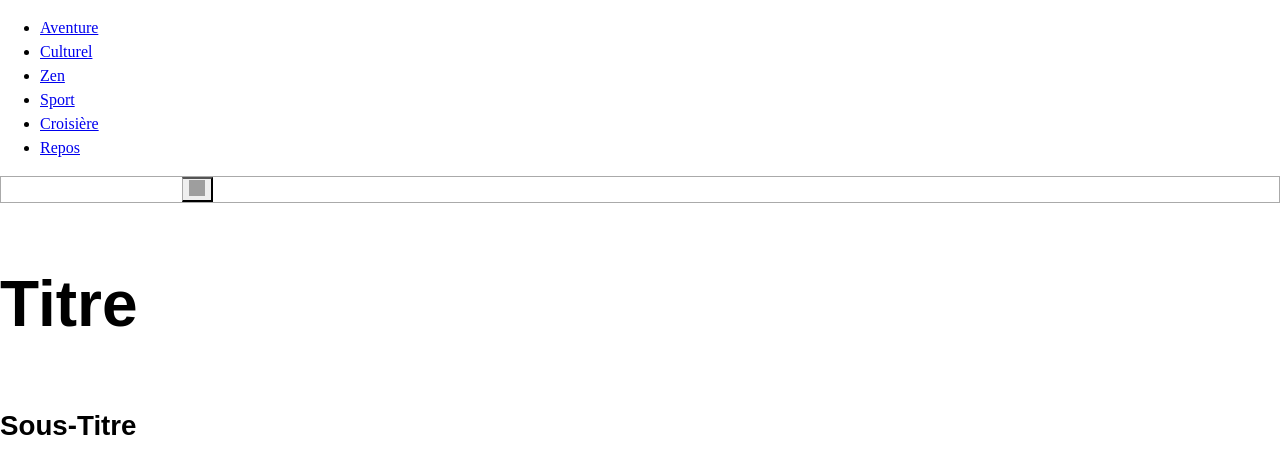
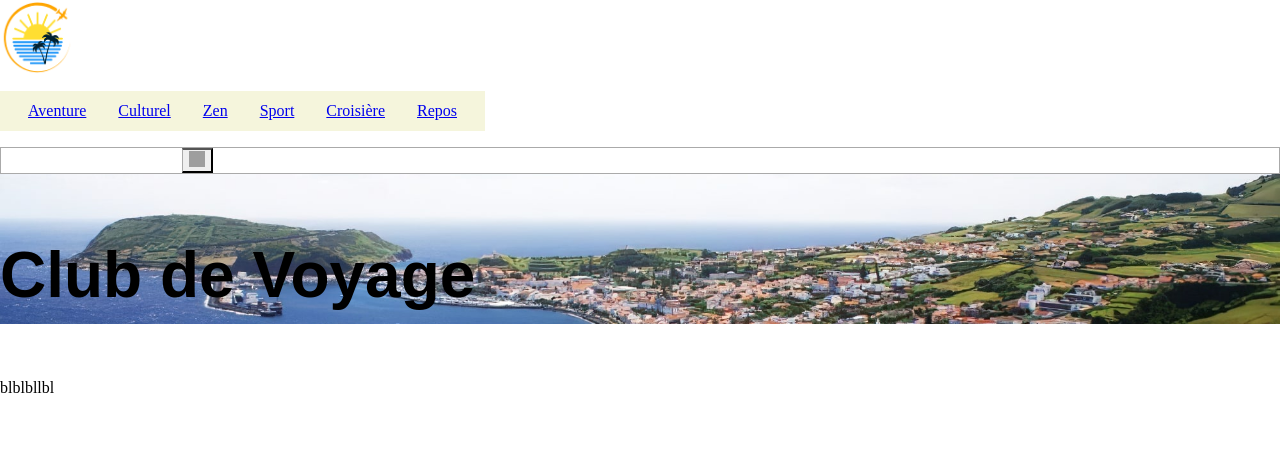
Before and after one commit to DreamCurson/Gestionnaire, a plain HTML site: page theme-33w-ete-25/index.htm in a window 1280 px wide. Drawn offline with Linux system fonts and the light colour scheme; grey boxes are pictures that could not be loaded.

Commit message:
Modification et ajout entete et hero

```diff
--- a/theme-33w-ete-25/index.htm
+++ b/theme-33w-ete-25/index.htm
@@ -3,13 +3,14 @@
 <head>
     <meta charset="UTF-8">
     <meta name="viewport" content="width=device-width, initial-scale=1.0">
-    <link rel="stylesheet" href="sass/style.css">
+    <link rel="stylesheet" href="style.css">
     <title>Prototype de la page d'accueil</title>
 </head>
 
 <body>
     <header class="entete">
         <div class="entete__global">
+            <img src="images/logo.png" alt="logo" class="entete__logo">
             <nav class="entete__contenu">
                 <ul class="entete__nav">
                     <li class="entete__menu-item"><a href="#">Aventure</a></li>
@@ -33,8 +34,8 @@
 
     <section class="hero">
         <div class="hero__contenu">
-            <h1>Titre</h1>
-            <h2>Sous-Titre</h2>
+            <h1 class="hero__titre">Club de Voyage</h1>
+            <p class="hero__description">blblbllbl</p>
         </div>
     </section>
     <section class="galerie">
--- a/theme-33w-ete-25/sass/layout/_entete.scss
+++ b/theme-33w-ete-25/sass/layout/_entete.scss
@@ -0,0 +1,34 @@
+.entete {
+    &__contenu {
+        display: flex;
+        align-items: center;
+        margin: 0 auto;
+        gap: 2rem;
+    }
+
+    &__logo {
+        width: 75px;
+        height: 75px;
+        display: flex;
+        align-items: center;
+        justify-content: center;
+    }
+
+    &__nav {
+        display: flex;
+        list-style-type: none;
+        gap: 1rem;
+        padding: 0 20px;
+        background-color: beige;
+    }
+
+    &__menu-item {
+        a {
+            display: block;
+            padding: 0.5rem;
+            &:hover {
+                background-color: bisque;
+            }
+        }
+    }
+}
--- /dev/null
+++ b/theme-33w-ete-25/sass/layout/_hero.scss
@@ -0,0 +1,14 @@
+.hero{
+    background-image: url("images/acores.jpg");
+    background-position: center;
+    background-size: cover;
+    height: 150px;
+    width: 100%;
+    background-repeat: no-repeat;
+
+    display: flex;
+    flex-direction: column;
+
+    &__titre{}
+    &__description{}
+}
--- a/theme-33w-ete-25/sass/style.scss
+++ b/theme-33w-ete-25/sass/style.scss
@@ -24,6 +24,7 @@ Text Domain: club-voyage
 // Layout
 @import "layout/entete";
 @import "layout/general";
+@import "layout/hero";
 
 // Composant
 @import "composant/recherche";
```
Also changed, not shown: theme-33w-ete-25/style.css, 2 other files.
